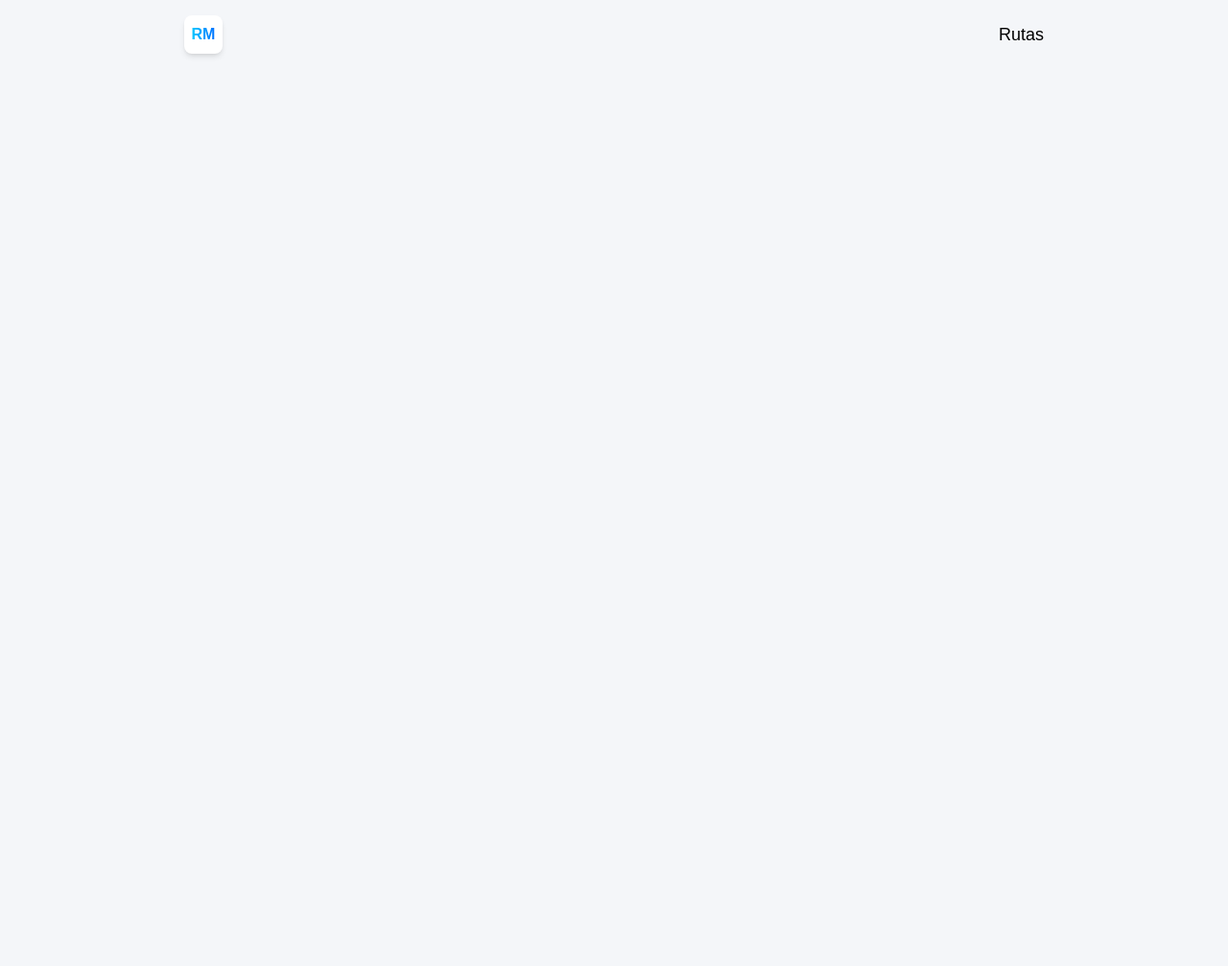
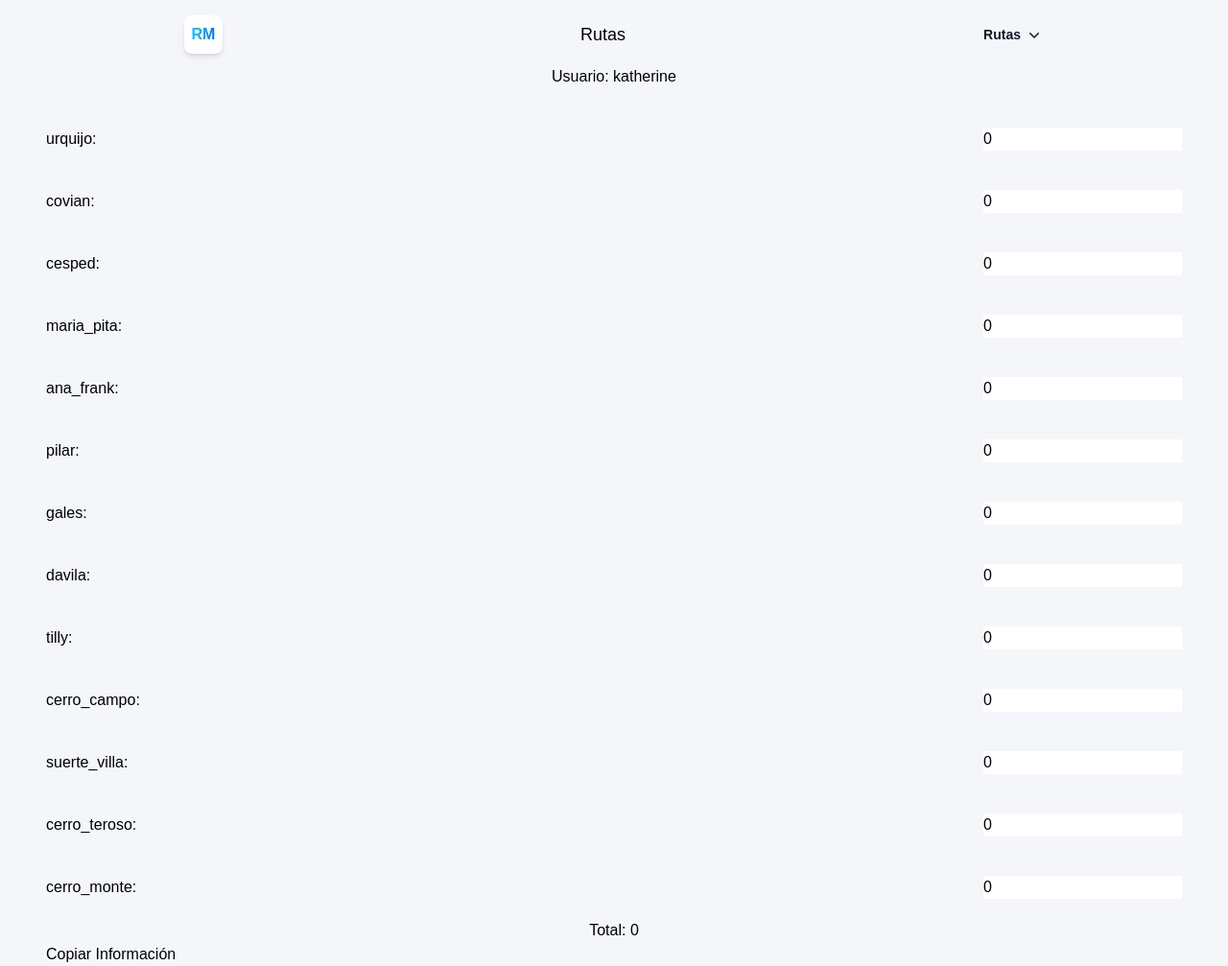
Before and after one commit to shaggyt85/ecosco, a React (Vite) app: page /katherine in a window 1280 px wide. Before the commit this address had no page. Shown: the whole page at 96% size. Before the commit the page ends 800 px from the top, so only its background shows below. Built offline with nearby package versions, Linux system fonts and the light colour scheme.

Commit message:
rutas de usuarios

```diff
--- a/package.json
+++ b/package.json
@@ -10,6 +10,8 @@
     "preview": "vite preview"
   },
   "dependencies": {
+    "@headlessui/react": "^1.7.18",
+    "@heroicons/react": "^2.1.1",
     "react": "^18.2.0",
     "react-dom": "^18.2.0",
     "react-router-dom": "^6.22.2"
--- a/src/App.jsx
+++ b/src/App.jsx
@@ -10,7 +10,9 @@ function App() {
     <Navbar />
     <Routes>
       <Route path='/' element={''} />
-      <Route path='/rutas' element={<Rutas />} />
+      <Route path='/katherine' element={<Rutas />} />
+      <Route path='/Robert' element={<Rutas />} />
+      <Route path='/todalaruta' element={<Rutas />} />
     </Routes>
       </Router>
     </main>
--- a/src/components/copyButtom/CopyButtom.jsx
+++ b/src/components/copyButtom/CopyButtom.jsx
@@ -1,16 +1,23 @@
 
+const CopyButton = () => {
+  const copiarInformacion = () => {
+    let informacion = '';
 
-const CopyButtom = () => {
-    const copiarInformacion = () => {
-        var informacion = '';
-        var etiquetas = document.getElementsByTagName('label');
-        for (var i = 0; i < etiquetas.length; i++) {
-          informacion += etiquetas[i].innerText + ': ' + etiquetas[i].nextElementSibling.value + '\n';
+    const h3Tags = document.getElementsByTagName('h3');
+    for (let i = 0; i < h3Tags.length; i++) {
+      informacion += h3Tags[i].innerText + '\n';
     }
-        var h2Tags = document.getElementsByTagName('h2');
-    for (var j = 0; j < h2Tags.length; j++) {
+
+    const labels = document.getElementsByTagName('label');
+    for (let k = 0; k < labels.length; k++) {
+      informacion += labels[k].innerText + ': ' + labels[k].nextElementSibling.value + '\n';
+    }
+
+    const h2Tags = document.getElementsByTagName('h2');
+    for (let j = 0; j < h2Tags.length; j++) {
       informacion += h2Tags[j].innerText + '\n';
     }
+
     navigator.clipboard.writeText(informacion);
     alert("La información se ha copiado al portapapeles");
   };
@@ -22,4 +29,4 @@ const CopyButtom = () => {
   );
 };
 
-export default CopyButtom
+export default CopyButton;
--- a/src/components/navbar/Navbar.jsx
+++ b/src/components/navbar/Navbar.jsx
@@ -1,4 +1,19 @@
 import { NavLink } from "react-router-dom";
+import { Fragment } from 'react'
+import { Popover, Transition } from '@headlessui/react'
+import { ChevronDownIcon } from '@heroicons/react/20/solid'
+import {
+  CursorArrowRaysIcon,
+  FingerPrintIcon,
+  IdentificationIcon
+} from '@heroicons/react/24/outline'
+
+
+const rutas = [
+  { name: 'Katherine', description: '', href: 'katherine', icon: IdentificationIcon },
+  { name: 'Robert', description: '', href: 'robert', icon: CursorArrowRaysIcon },
+  { name: 'Allruta', description: "", href: 'todalaruta', icon: FingerPrintIcon },
+]
 
 const Navbar = () => {
   return (
@@ -19,6 +34,44 @@ const Navbar = () => {
           Rutas
         </NavLink>
       </nav>
+      <Popover className="relative">
+      <Popover.Button className="inline-flex items-center gap-x-1 text-sm font-semibold leading-6 text-gray-900">
+        <span>Rutas</span>
+        <ChevronDownIcon className="h-5 w-5" aria-hidden="true" />
+      </Popover.Button>
+
+      <Transition
+        as={Fragment}
+        enter="transition ease-out duration-200"
+        enterFrom="opacity-0 translate-y-1"
+        enterTo="opacity-100 translate-y-0"
+        leave="transition ease-in duration-150"
+        leaveFrom="opacity-100 translate-y-0"
+        leaveTo="opacity-0 translate-y-1"
+      >
+        <Popover.Panel className="absolute right-1/2 z-10 mt-5 flex w-screen max-w-max px-4">
+          <div className="w-screen max-w-[16rem] flex-auto overflow-hidden rounded-3xl bg-white text-sm leading-6 shadow-lg ring-1 ring-gray-900/5">
+            <div className="p-4">
+              {rutas.map((item) => (
+                <div key={item.name} className="group relative flex gap-x-6 rounded-lg p-4 hover:bg-gray-50">
+                  <div className="mt-1 flex h-11 w-11 flex-none items-center justify-center rounded-lg bg-gray-50 group-hover:bg-white">
+                    <item.icon className="h-6 w-6 text-gray-600 group-hover:text-indigo-600" aria-hidden="true" />
+                  </div>
+                  <div className="flex items-center justify-center ">
+                    <a href={item.href} className="font-semibold text-gray-900">
+                      {item.name}
+                      <span className="absolute inset-0" />
+                    </a>
+                    <p className="mt-1 text-gray-600">{item.description}</p>
+                  </div>
+                </div>
+              ))}
+            </div>
+
+          </div>
+        </Popover.Panel>
+      </Transition>
+    </Popover>
     </header>
   );
 };
--- a/src/components/rutas/Rutas.jsx
+++ b/src/components/rutas/Rutas.jsx
@@ -1,9 +1,17 @@
-import { useState } from 'react';
+import { useState, useEffect } from 'react';
 import data from '../../dummy/data'
 import CopyButtom from '../copyButtom/CopyButtom';
 
 const Rutas = () => {
   const [calles, setCalles] = useState(data);
+  const [wordFromUrl, setWordFromUrl] = useState('');
+
+  useEffect(() => {
+    const url = window.location.href;
+    const urlParts = new URL(url).pathname.split('/');
+    const word = urlParts[1];
+    setWordFromUrl(word);
+  }, []);
 
   const handleChange = (calle, value) => {
     setCalles((prevCalles) => {
@@ -20,8 +28,7 @@ const Rutas = () => {
     <section className='divide-y divide-gray-100 m-12 '>
       <div className='flex justify-center'>
         <div className='flex justify-between gap-x-6 py-5'>
-        <label>Usuario:</label>
-        <input type="text" placeholder='Agrega el nombre' />
+        <h3>Usuario: {wordFromUrl} </h3>
         </div>
       </div>
       {Object.keys(calles).map((calle) => (
```
Also changed, not shown: 2 other files (tests, documents, lock files or other folders). Lines whose indentation alone changed are shown as unchanged.
